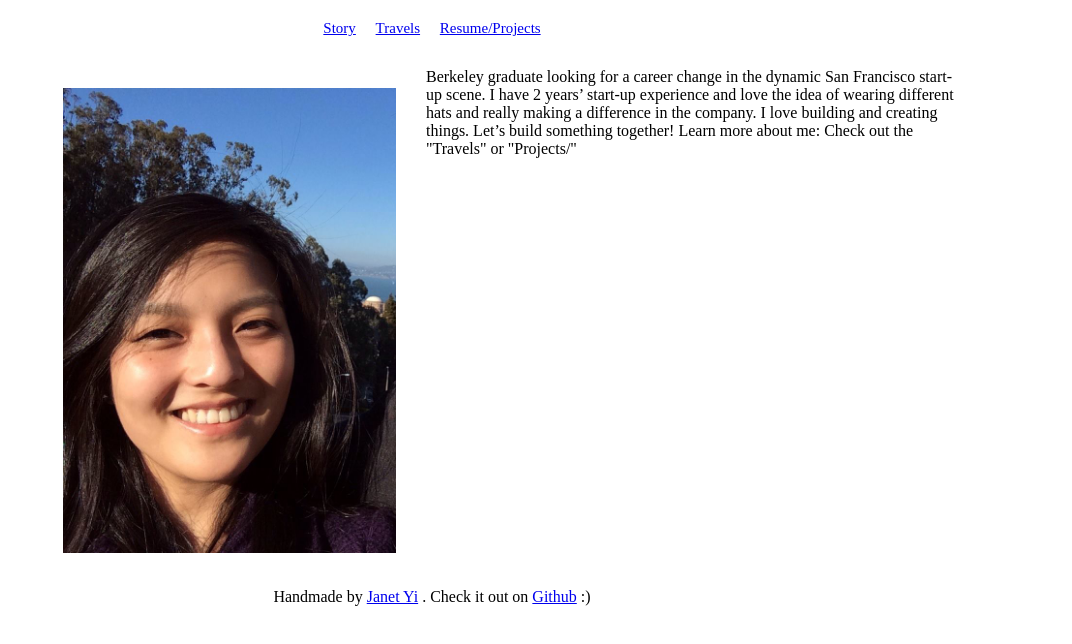
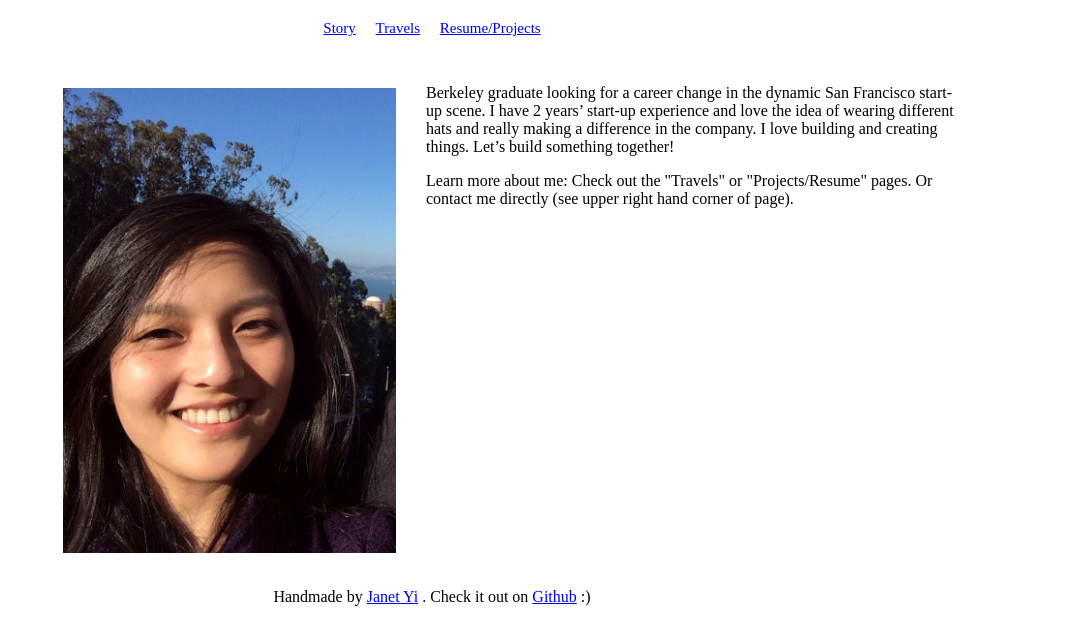
Before and after one commit to krnwonseungee/krnwonseungee.github.io, a plain HTML site: page index.html in a window 1280 px wide. Shown: the part 58-702 px from the top of the page, without its empty margins (208-1280 px from the left). Drawn offline with nearby package versions, Linux system fonts and the light colour scheme.

Commit message:
Edited index/story page

```diff
--- a/html/story.html
+++ b/html/story.html
@@ -2,7 +2,7 @@
   <img src="img/bio-pic.jpg" width="40%">
 </div>
 <div id="bio">
-  Berkeley graduate looking for a career change in the dynamic San Francisco start-up scene. I have 2 years’ start-up experience and love the idea of wearing different hats and really making a difference in the company. I love building and creating things. Let’s build something together!
+  <p>Berkeley graduate looking for a career change in the dynamic San Francisco start-up scene. I have 2 years’ start-up experience and love the idea of wearing different hats and really making a difference in the company. I love building and creating things. Let’s build something together!</p>
 
-  Learn more about me: Check out the "Travels" or "Projects/"
+  <p>Learn more about me: Check out the "Travels" or "Projects/Resume" pages. Or contact me directly (see upper right hand corner of page).</p>
 </div>
```
